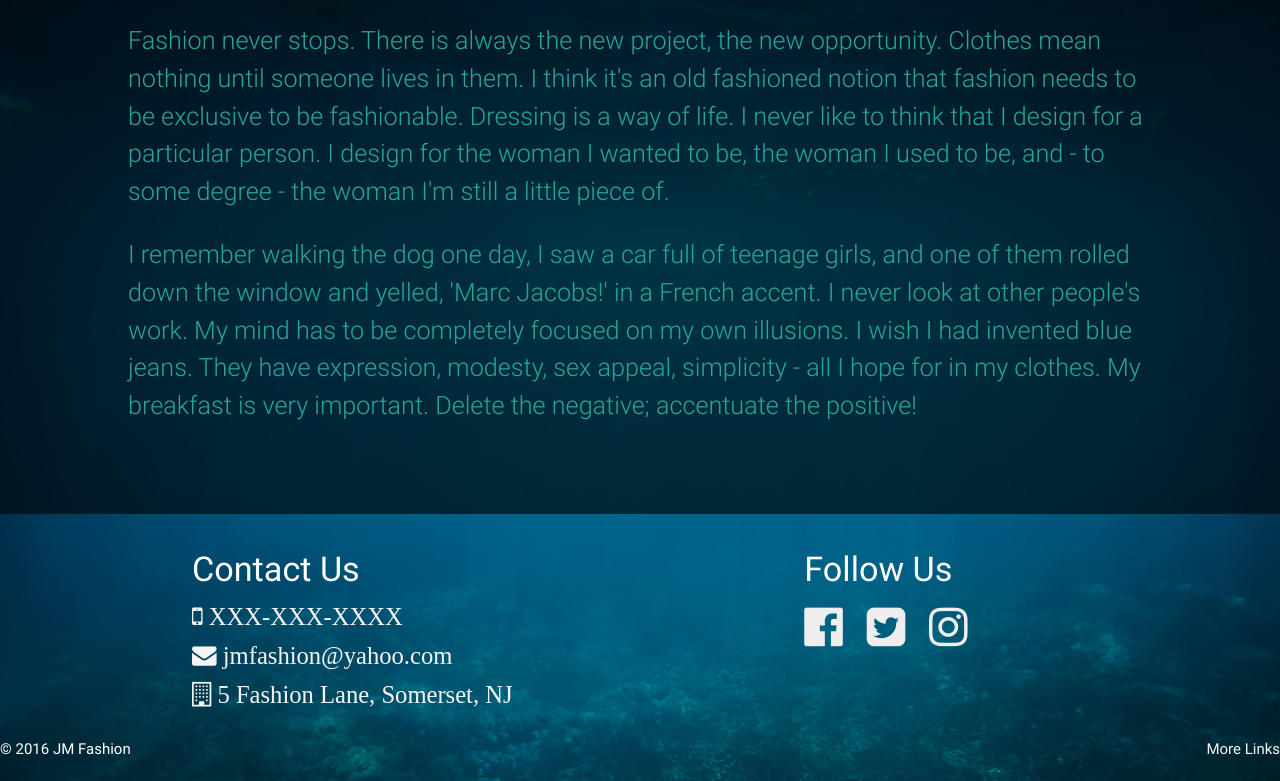
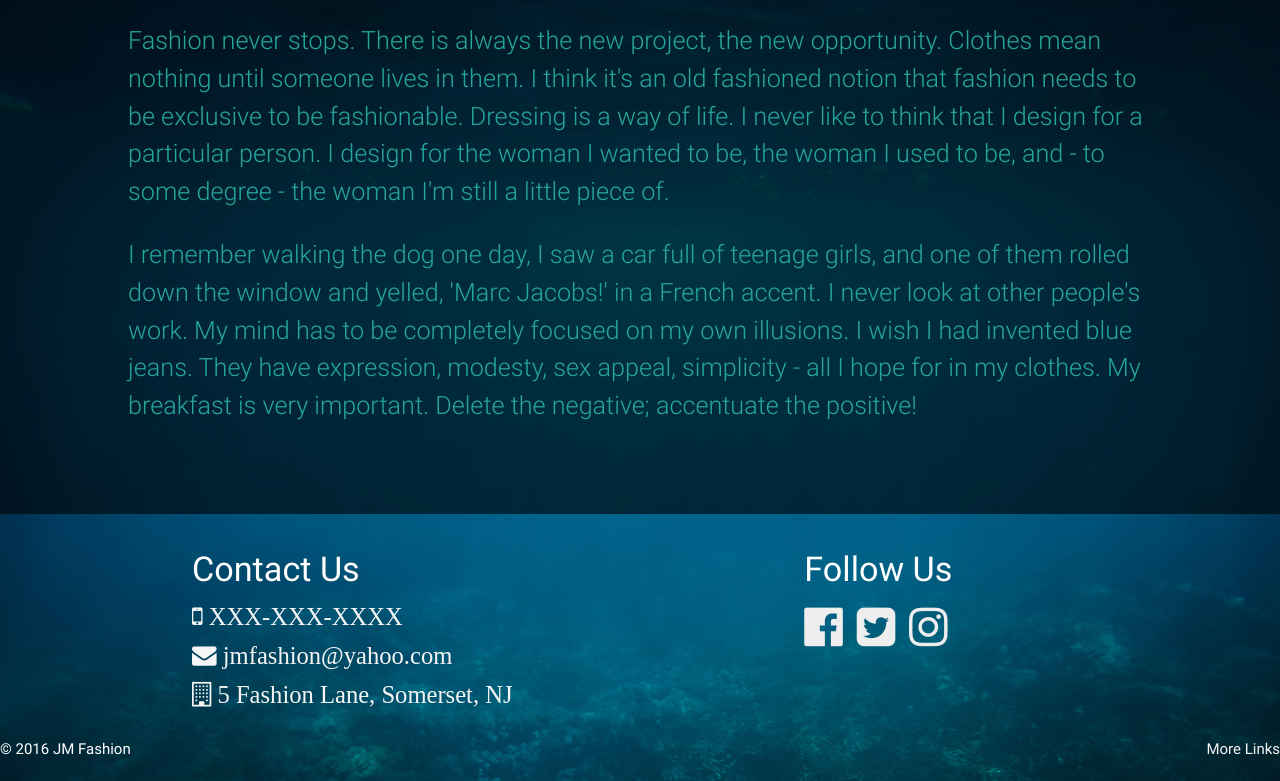
Before and after one commit to Steph-harris/fashionSite, a website: page views/home.html in a window 1280 px wide. Shown: the part 2573-3354 px from the top of the page. Drawn offline with nearby package versions, Linux system fonts and the light colour scheme.

Commit message:
changed footer col widths for contact and follow divs

```diff
--- a/public/css/master.css
+++ b/public/css/master.css
@@ -85,7 +85,7 @@ h1, h2 {
 }
 .footer-copyright ul li {
   display: inline;
-  margin-right: 20px;
+  margin-right: 10px;
 }
 .footer-copyright ul li a >i:hover{
   color: silver;
--- a/views/home.html
+++ b/views/home.html
@@ -85,13 +85,13 @@
    <div class="footer-copyright">
      <div class="container">
        <div class="row">
-         <div class="col l6 s12">
+         <div class="col m8 s12">
            <h4 class="white-text">Contact Us</h4>
            <h5 class="grey-text text-lighten-4"><i class="fa fa-mobile"> XXX-XXX-XXXX</i></h5>
            <h5 class="grey-text text-lighten-4"><i class="fa fa-envelope"> jmfashion@yahoo.com</i></h5>
            <h5 class="grey-text text-lighten-4"><i class="fa fa-building-o"> 5 Fashion Lane, Somerset, NJ</i></h5>
          </div>
-         <div class="col l4 offset-l2 s12">
+         <div class="col m4 s12">
            <h4 class="white-text">Follow Us</h4>
            <ul>
              <li><a class="grey-text text-lighten-3" href="#!"><i class="fa fa-facebook-official fa-3x"></i></a></li>
```
